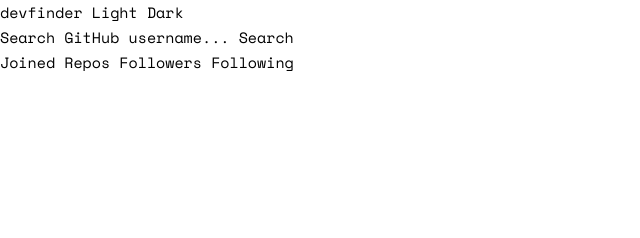
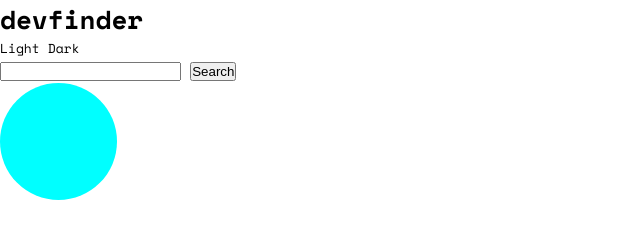
Before and after one commit to jmmarketing/github-user-search-app, a website built with Parcel: page index.html in a window 1280 px wide. Shown: the whole page, without its empty margins (0-640 px from the left). Built offline with nearby package versions, Linux system fonts and the light colour scheme.

Commit message:
Started working HTML layout and ideating on structure/css

```diff
--- a/index.html
+++ b/index.html
@@ -17,10 +17,34 @@
     <script type="module" src="./src/js/controller.js" defer></script>
   </head>
   <body>
-    <nav class="nav__info-bar">devfinder Light Dark</nav>
+    <nav class="nav__info-bar">
+      <h1 class="nav__title">devfinder</h1>
+      <h4 class="nav__mode-text">Light Dark</h4>
+    </nav>
 
-    <div class="search-bar">Search GitHub username... Search</div>
+    <div class="search-bar">
+      <input class="search-bar__input" type="text" />
+      <button class="search-bar__btn">Search</button>
+    </div>
 
-    <div class="result-card">Joined Repos Followers Following</div>
+    <div class="result-card">
+      <div class="result-card__left">
+        <div
+          class="result-card__avatar"
+          style="
+            min-height: 117px;
+            max-width: 117px;
+            background-color: aqua;
+            border-radius: 50%;
+          "
+        ></div>
+      </div>
+      <div class="result-card__right">
+        <div class="result-card__dev-title"></div>
+        <div class="result-card__dev-about"></div>
+        <div class="result-card__dev-stats"></div>
+        <div class="result-card__dev-links"></div>
+      </div>
+    </div>
   </body>
 </html>
```
Also changed, not shown: dist/index.html.
